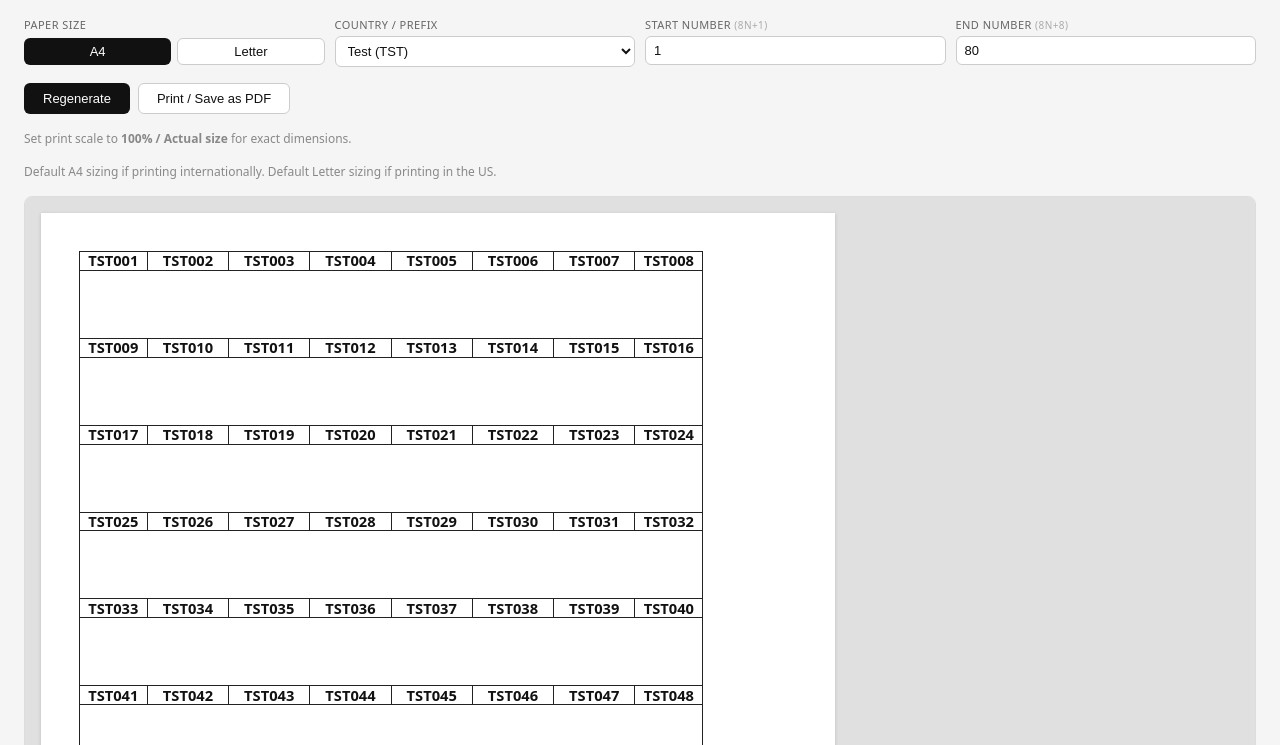
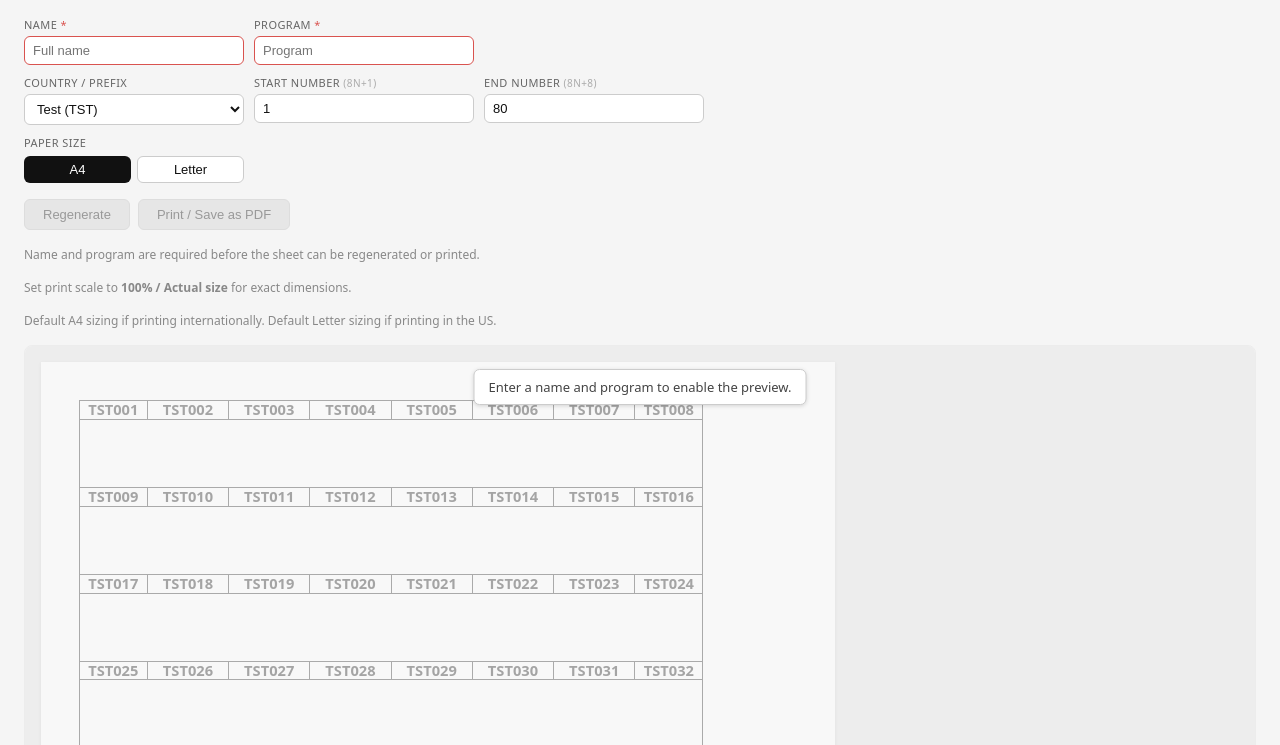
Before and after one commit to VectorCamHardware/IDPrinter, a plain HTML site: page index.html in a window 1280 px wide. Shown: the part 51-796 px from the top of the page. Drawn offline with Linux system fonts and the light colour scheme.

Commit message:
Update index.html

```diff
--- a/index.html
+++ b/index.html
@@ -18,10 +18,21 @@
     h1 { font-size: 18px; font-weight: 500; margin-bottom: 1.25rem; }
 
     .controls {
-      display: grid;
-      grid-template-columns: repeat(auto-fit, minmax(155px, 1fr));
+      display: flex;
+      flex-direction: column;
       gap: 10px;
       margin-bottom: 1rem;
+    }
+
+    /* Each row holds up to three fields in fixed-width columns */
+    .controls-row {
+      display: grid;
+      grid-template-columns: repeat(3, minmax(155px, 220px));
+      gap: 10px;
+    }
+
+    @media (max-width: 560px) {
+      .controls-row { grid-template-columns: 1fr; }
     }
 
     .field { display: flex; flex-direction: column; gap: 4px; }
@@ -68,6 +79,59 @@
     }
 
     button.primary:hover { background: #333; }
+
+    button:disabled,
+    button:disabled:hover {
+      background: #e6e6e6;
+      color: #999;
+      border-color: #ddd;
+      cursor: not-allowed;
+    }
+
+    .field input.missing { border-color: #d9534f; }
+
+    .required { color: #d9534f; }
+
+    /* Preview is grayed out and locked until name and program are entered */
+    .preview-outer { position: relative; }
+
+    body:not(.ready) .preview-wrap {
+      filter: grayscale(100%);
+      opacity: 0.35;
+      pointer-events: none;
+      user-select: none;
+    }
+
+    .locked-notice {
+      display: none;
+      position: absolute;
+      top: 24px;
+      left: 50%;
+      transform: translateX(-50%);
+      background: #fff;
+      border: 1px solid #ccc;
+      border-radius: 6px;
+      padding: 8px 14px;
+      font-size: 13px;
+      color: #444;
+      box-shadow: 0 1px 4px rgba(0,0,0,0.15);
+      z-index: 2;
+      white-space: nowrap;
+    }
+
+    body:not(.ready) .locked-notice { display: block; }
+
+    /* Operator line in the bottom margin of each page */
+    .page-operator {
+      position: absolute;
+      left: 10mm;
+      bottom: 6mm;
+      font-size: 7pt;
+      color: #111;
+      white-space: nowrap;
+    }
+
+    .print-blocked { display: none; }
 
     .hint { font-size: 12px; color: #888; margin-bottom: 1rem; }
 
@@ -168,7 +232,16 @@
     /* ── Print ── */
     @media print {
       body { background: white; padding: 0; margin: 0; }
-      h1, .controls, .actions, .hint { display: none !important; }
+      h1, .controls, .actions, .hint, .locked-notice { display: none !important; }
+
+      /* Printing without a name and program produces only a notice */
+      body:not(.ready) .preview-wrap { display: none !important; }
+      body:not(.ready) .print-blocked {
+        display: block !important;
+        padding: 20mm;
+        font-size: 14pt;
+      }
+      body.ready .print-blocked { display: none !important; }
 
       .preview-wrap {
         border: none;
@@ -207,13 +280,17 @@
 
 
 <div class="controls">
+  <div class="controls-row">
     <div class="field">
-    <label>Paper size</label>
-    <div style="display:flex;gap:6px;margin-top:2px;">
-      <button id="btn-a4" class="primary" onclick="setPaper('A4')" style="padding:5px 14px;font-size:13px;flex:1;">A4</button>
-      <button id="btn-letter" onclick="setPaper('letter')" style="padding:5px 14px;font-size:13px;flex:1;">Letter</button>
+      <label for="opname">Name <span class="required">*</span></label>
+      <input type="text" id="opname" maxlength="60" autocomplete="name" placeholder="Full name">
+    </div>
+    <div class="field">
+      <label for="program">Program <span class="required">*</span></label>
+      <input type="text" id="program" maxlength="60" placeholder="Program">
     </div>
   </div>
+  <div class="controls-row">
     <div class="field">
       <label>Country / prefix</label>
       <select id="country"></select>
@@ -225,6 +302,16 @@
     <div class="field">
       <label>End number <span style="font-size:10px;color:#aaa;">(8n+8)</span></label>
       <input type="number" id="endnum" value="80" min="8" max="99999" step="8">
+    </div>
+  </div>
+  <div class="controls-row">
+    <div class="field">
+      <label>Paper size</label>
+      <div style="display:flex;gap:6px;margin-top:2px;">
+        <button id="btn-a4" class="primary" onclick="setPaper('A4')" style="padding:5px 14px;font-size:13px;flex:1;">A4</button>
+        <button id="btn-letter" onclick="setPaper('letter')" style="padding:5px 14px;font-size:13px;flex:1;">Letter</button>
+      </div>
+    </div>
   </div>
   <div class="field" style="display:none;">
     <label>Total codes</label>
@@ -253,9 +340,13 @@
 </div>
 
 <div class="actions">
-  <button class="primary" onclick="buildGrid()">Regenerate</button>
-  <button onclick="doPrint()">Print / Save as PDF</button>
+  <button id="btn-regen" class="primary" onclick="buildGrid()" disabled>Regenerate</button>
+  <button id="btn-print" onclick="doPrint()" disabled>Print / Save as PDF</button>
 </div>
+
+<p class="hint">
+  Name and program are required before the sheet can be regenerated or printed.
+</p>
 
 <p class="hint">
   Set print scale to <strong>100% / Actual size</strong> for exact dimensions.
@@ -264,7 +355,14 @@
   Default A4 sizing if printing internationally. Default Letter sizing if printing in the US.
 </p>
 
+<div class="preview-outer">
+  <div class="locked-notice" id="locked-notice">Enter a name and program to enable the preview.</div>
   <div class="preview-wrap" id="preview-wrap"></div>
+</div>
+
+<div class="print-blocked">
+  Printing is unavailable. Enter a name and program in the ID Printer, then use the Print / Save as PDF button.
+</div>
 
 <script>
 const COUNTRIES = [
@@ -452,8 +550,39 @@ function setPaper(size) {
   buildGrid();
 }
 
+// ── Required operator fields (name, program) ──
+const nameEl    = document.getElementById('opname');
+const programEl = document.getElementById('program');
+
+function operatorInfo() {
+  return { name: nameEl.value.trim(), program: programEl.value.trim() };
+}
+
+function fieldsReady() {
+  const { name, program } = operatorInfo();
+  return name.length > 0 && program.length > 0;
+}
+
+function escapeHtml(str) {
+  return str.replace(/[&<>"']/g, ch => ({
+    '&': '&amp;', '<': '&lt;', '>': '&gt;', '"': '&quot;', "'": '&#39;'
+  })[ch]);
+}
+
+// Enables or disables the buttons and the preview according to the required fields.
+function updateReadyState() {
+  const ready = fieldsReady();
+  document.body.classList.toggle('ready', ready);
+  document.getElementById('btn-regen').disabled = !ready;
+  document.getElementById('btn-print').disabled = !ready;
+  nameEl.classList.toggle('missing', !nameEl.value.trim());
+  programEl.classList.toggle('missing', !programEl.value.trim());
+  return ready;
+}
+
 // Init
 setPaper('A4');
+updateReadyState();
 
 function pad(n, digits) {
   return String(n).padStart(digits, '0');
@@ -593,15 +722,31 @@ function buildGrid() {
     html += `Page ${pi + 1}/${totalPages} &nbsp;&mdash;&nbsp; ${firstCode}&ndash;${lastCode}`;
     html += `</div>`;
 
-    html += `</div></div>`;
+    html += `</div>`;
+
+    // Bottom margin: name and program of the person who generated the sheet
+    const op = operatorInfo();
+    html += `<div class="page-operator">`;
+    html += `Name: ${escapeHtml(op.name || '—')} &nbsp;&middot;&nbsp; Program: ${escapeHtml(op.program || '—')}`;
+    html += `</div>`;
+
+    html += `</div>`;
   });
 
   document.getElementById('preview-wrap').innerHTML = html;
 }
 
-document.querySelectorAll('input, select').forEach(el => el.addEventListener('change', buildGrid));
+document.querySelectorAll('input, select').forEach(el => el.addEventListener('change', () => {
+  if (updateReadyState()) buildGrid();
+}));
+
+// Name and program update the button state while typing; the sheet updates on Regenerate or on leaving the field.
+[nameEl, programEl].forEach(el => el.addEventListener('input', updateReadyState));
 
 function doPrint() {
+  if (!updateReadyState()) return;
+  buildGrid(); // ensure the printed name and program match the fields
+
   // Browsers don't expose scale/duplex via JS APIs — these are sandboxed.
   // Best we can do: inject a @page rule for the correct size, force grayscale
   // via CSS filter on the preview content, and remind the user via the title bar.
```
Lines whose indentation alone changed are shown as unchanged.
